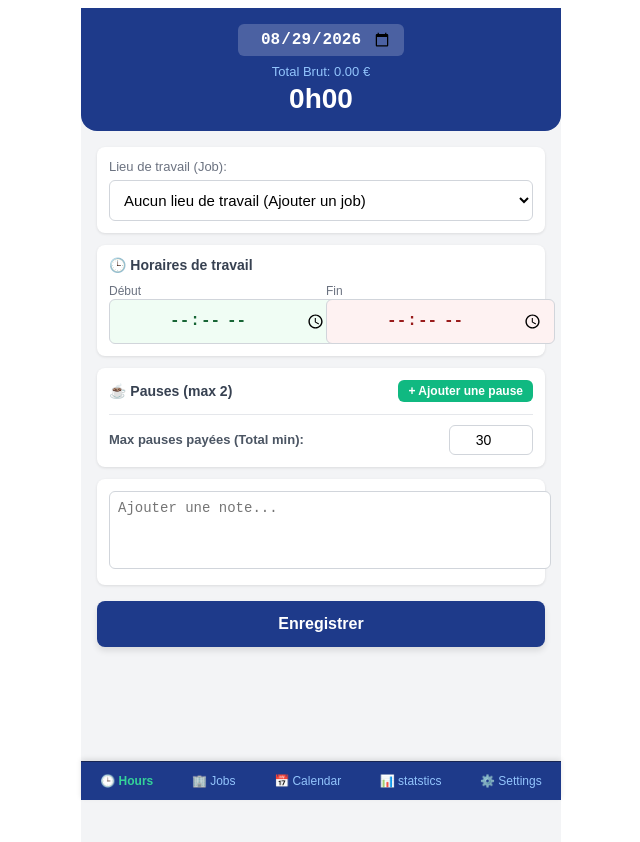
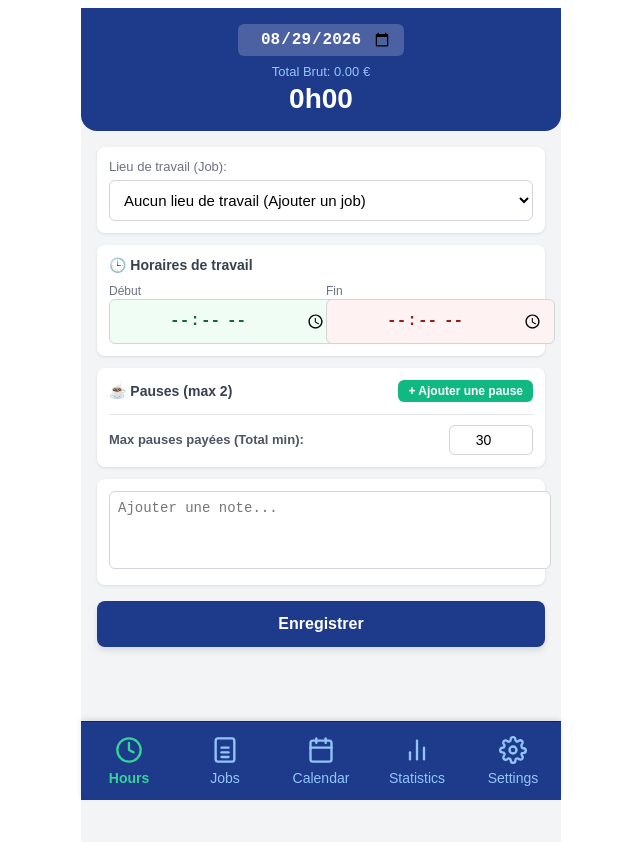
Before and after one commit to NminaN85/Monshift, a Next.js app: page / in a window 1280 px wide. Shown: the top 842 px of the page, without its empty margins (319-959 px from the left). Built offline with nearby package versions, Linux system fonts and the light colour scheme.

Commit message:
Fix spelling errors and enhance BottomNav component
Corrected spelling errors in English and Arabic texts, and improved the BottomNav component's structure and styling.

```diff
--- a/src/components/BottomNav.tsx
+++ b/src/components/BottomNav.tsx
@@ -2,11 +2,51 @@
 
 import { useState, useEffect } from "react";
 
+// تعريف النصوص مع تصحيح بعض الأخطاء الإملائية في النصوص الفرنسية والإنجليزية
 const navTexts: Record<string, { hours: string; jobs: string; calendar: string; settings: string; stats: string}> = {
   fr: { hours: "Heures", jobs: "Emplois", calendar: "Calendrier", settings: "Paramètres" , stats: "Statistiques"},
-  en: { hours: "Hours", jobs: "Jobs", calendar: "Calendar", settings: "Settings", stats: "statstics" },
-  ar: { hours: "الساعات", jobs: "الأماكن", calendar: "التقويم", settings: "الإعدادات" , stats: "الاحصائيات"},
+  en: { hours: "Hours", jobs: "Jobs", calendar: "Calendar", settings: "Settings", stats: "Statistics" },
+  ar: { hours: "الساعات", jobs: "الوظائف", calendar: "التقويم", settings: "الإعدادات" , stats: "الإحصائيات"},
 };
+
+// تعريف نوع الأيقونات لاستخدامها في المكونات
+type IconProps = { active: boolean };
+
+// أيقونة الساعة (الساعات) - SVG
+const IconHours = ({ active }: IconProps) => (
+  <svg width="28" height="28" viewBox="0 0 24 24" fill="none" stroke={active ? "#34d399" : "#93c5fd"} strokeWidth="2" strokeLinecap="round" strokeLinejoin="round" style={{ marginBottom: "6px" }}>
+    <circle cx="12" cy="12" r="10"></circle><polyline points="12 6 12 12 16 14"></polyline>
+  </svg>
+);
+
+// أيقونة المبنى (الوظائف) - SVG
+const IconJobs = ({ active }: IconProps) => (
+  <svg width="28" height="28" viewBox="0 0 24 24" fill="none" stroke={active ? "#34d399" : "#93c5fd"} strokeWidth="2" strokeLinecap="round" strokeLinejoin="round" style={{ marginBottom: "6px" }}>
+    <rect x="4" y="2" width="16" height="20" rx="2" ry="2"></rect><line x1="9" y1="10" x2="15" y2="10"></line><line x1="9" y1="14" x2="15" y2="14"></line><line x1="9" y1="18" x2="15" y2="18"></line>
+  </svg>
+);
+
+// أيقونة التقويم (التقويم) - SVG
+const IconCalendar = ({ active }: IconProps) => (
+  <svg width="28" height="28" viewBox="0 0 24 24" fill="none" stroke={active ? "#34d399" : "#93c5fd"} strokeWidth="2" strokeLinecap="round" strokeLinejoin="round" style={{ marginBottom: "6px" }}>
+    <rect x="3" y="4" width="18" height="18" rx="2" ry="2"></rect><line x1="16" y1="2" x2="16" y2="6"></line><line x1="8" y1="2" x2="8" y2="6"></line><line x1="3" y1="10" x2="21" y2="10"></line>
+  </svg>
+);
+
+// أيقونة الإحصائيات (المبيانات) - SVG
+const IconStats = ({ active }: IconProps) => (
+  <svg width="28" height="28" viewBox="0 0 24 24" fill="none" stroke={active ? "#34d399" : "#93c5fd"} strokeWidth="2" strokeLinecap="round" strokeLinejoin="round" style={{ marginBottom: "6px" }}>
+    <line x1="18" y1="20" x2="18" y2="10"></line><line x1="12" y1="20" x2="12" y2="4"></line><line x1="6" y1="20" x2="6" y2="14"></line>
+  </svg>
+);
+
+// أيقونة الإعدادات (الترس) - SVG
+const IconSettings = ({ active }: IconProps) => (
+  <svg width="28" height="28" viewBox="0 0 24 24" fill="none" stroke={active ? "#34d399" : "#93c5fd"} strokeWidth="2" strokeLinecap="round" strokeLinejoin="round" style={{ marginBottom: "6px" }}>
+    <circle cx="12" cy="12" r="3"></circle><path d="M19.4 15a1.65 1.65 0 0 0 .33 1.82l.06.06a2 2 0 0 1 0 2.83 2 2 0 0 1-2.83 0l-.06-.06a1.65 1.65 0 0 0-1.82-.33 1.65 1.65 0 0 0-1 1.51V21a2 2 0 0 1-2 2 2 2 0 0 1-2-2v-.09A1.65 1.65 0 0 0 9 19.4a1.65 1.65 0 0 0-1.82.33l-.06.06a2 2 0 0 1-2.83 0 2 2 0 0 1 0-2.83l.06-.06a1.65 1.65 0 0 0 .33-1.82 1.65 1.65 0 0 0-1.51-1H3a2 2 0 0 1-2-2 2 2 0 0 1 2-2h.09A1.65 1.65 0 0 0 4.6 9a1.65 1.65 0 0 0-.33-1.82l-.06-.06a2 2 0 0 1 0-2.83 2 2 0 0 1 2.83 0l.06.06a1.65 1.65 0 0 0 1.82.33H9a1.65 1.65 0 0 0 1-1.51V3a2 2 0 0 1 2-2 2 2 0 0 1 2 2v.09a1.65 1.65 0 0 0 1 1.51 1.65 1.65 0 0 0 1.82-.33l.06-.06a2 2 0 0 1 2.83 0 2 2 0 0 1 0 2.83l-.06.06a1.65 1.65 0 0 0-.33 1.82V9a1.65 1.65 0 0 0 1 1.51H21a2 2 0 0 1 2 2 2 2 0 0 1-2 2h-.09a1.65 1.65 0 0 0-1.51 1z"></path>
+  </svg>
+);
+
 
 export default function BottomNav({ active }: { active: "hours" | "jobs" | "calendar" | "settings" | "stats" }) {
   const [lang, setLang] = useState("fr");
@@ -23,13 +63,47 @@ export default function BottomNav({ active }: { active: "hours" | "jobs" | "cale
 
   const t = navTexts[lang] || navTexts["fr"];
 
+  // النمط الأساسي لرابط التنقل
+  const linkStyle: React.CSSProperties = {
+    textDecoration: "none",
+    fontSize: "14px", // حجم خط واضح ومقروء
+    textAlign: "center",
+    display: "flex",
+    flexDirection: "column", // جعل الأيقونة فوق النص
+    alignItems: "center",
+    justifyContent: "center",
+    width: "20%", // توزيع العناصر الخمسة بالتساوي
+    padding: "4px 0"
+  };
+
+  // دالة لتحديد اللون بناءً على الحالة النشطة
+  const getColor = (item: string) => active === item ? "#34d399" : "#93c5fd";
+
   return (
-    <nav style={{ position: "fixed", bottom: 0, left: 0, right: 0, background: "#1e3a8a", borderTop: "1px solid #172554", display: "flex", justifyContent: "space-around", padding: "12px 0", boxShadow: "0 -2px 5px rgba(0,0,0,0.1)", zIndex: 1000, maxWidth: "480px", margin: "0 auto" }}>
-      <a href="/" style={{ textDecoration: "none", color: active === "hours" ? "#34d399" : "#93c5fd", fontSize: "12px", textAlign: "center", fontWeight: active === "hours" ? "bold" : "normal" }}>🕒 {t.hours}</a>
-      <a href="/jobs" style={{ textDecoration: "none", color: active === "jobs" ? "#34d399" : "#93c5fd", fontSize: "12px", textAlign: "center", fontWeight: active === "jobs" ? "bold" : "normal" }}>🏢 {t.jobs}</a>
-      <a href="/calendar" style={{ textDecoration: "none", color: active === "calendar" ? "#34d399" : "#93c5fd", fontSize: "12px", textAlign: "center", fontWeight: active === "calendar" ? "bold" : "normal" }}>📅 {t.calendar}</a>
-      <a href="/stats" style={{ textDecoration: "none", color: active === "stats" ? "#34d399" : "#93c5fd", fontSize: "12px", textAlign: "center", fontWeight: active === "stats" ? "bold" : "normal" }}>📊 {t.stats}</a>
-      <a href="/settings" style={{ textDecoration: "none", color: active === "settings" ? "#34d399" : "#93c5fd", fontSize: "12px", textAlign: "center", fontWeight: active === "settings" ? "bold" : "normal" }}>⚙️ {t.settings}</a>
+    <nav style={{
+        position: "fixed", bottom: 0, left: 0, right: 0,
+        background: "#1e3a8a", // اللون الأزرق الداكن
+        borderTop: "1px solid #172554",
+        display: "flex", justifyContent: "space-around",
+        padding: "10px 0", // زيادة الـ padding لجعل الشريط أطول وأكثر راحة
+        boxShadow: "0 -2px 5px rgba(0,0,0,0.1)", zIndex: 1000,
+        maxWidth: "480px", margin: "0 auto" // لضبط العرض على الشاشات الكبيرة
+    }}>
+      <a href="/" style={{ ...linkStyle, color: getColor("hours"), fontWeight: active === "hours" ? "bold" : "normal" }}>
+        <IconHours active={active === "hours"} /> {t.hours}
+      </a>
+      <a href="/jobs" style={{ ...linkStyle, color: getColor("jobs"), fontWeight: active === "jobs" ? "bold" : "normal" }}>
+        <IconJobs active={active === "jobs"} /> {t.jobs}
+      </a>
+      <a href="/calendar" style={{ ...linkStyle, color: getColor("calendar"), fontWeight: active === "calendar" ? "bold" : "normal" }}>
+        <IconCalendar active={active === "calendar"} /> {t.calendar}
+      </a>
+      <a href="/stats" style={{ ...linkStyle, color: getColor("stats"), fontWeight: active === "stats" ? "bold" : "normal" }}>
+        <IconStats active={active === "stats"} /> {t.stats}
+      </a>
+      <a href="/settings" style={{ ...linkStyle, color: getColor("settings"), fontWeight: active === "settings" ? "bold" : "normal" }}>
+        <IconSettings active={active === "settings"} /> {t.settings}
+      </a>
     </nav>
   );
 }
```
